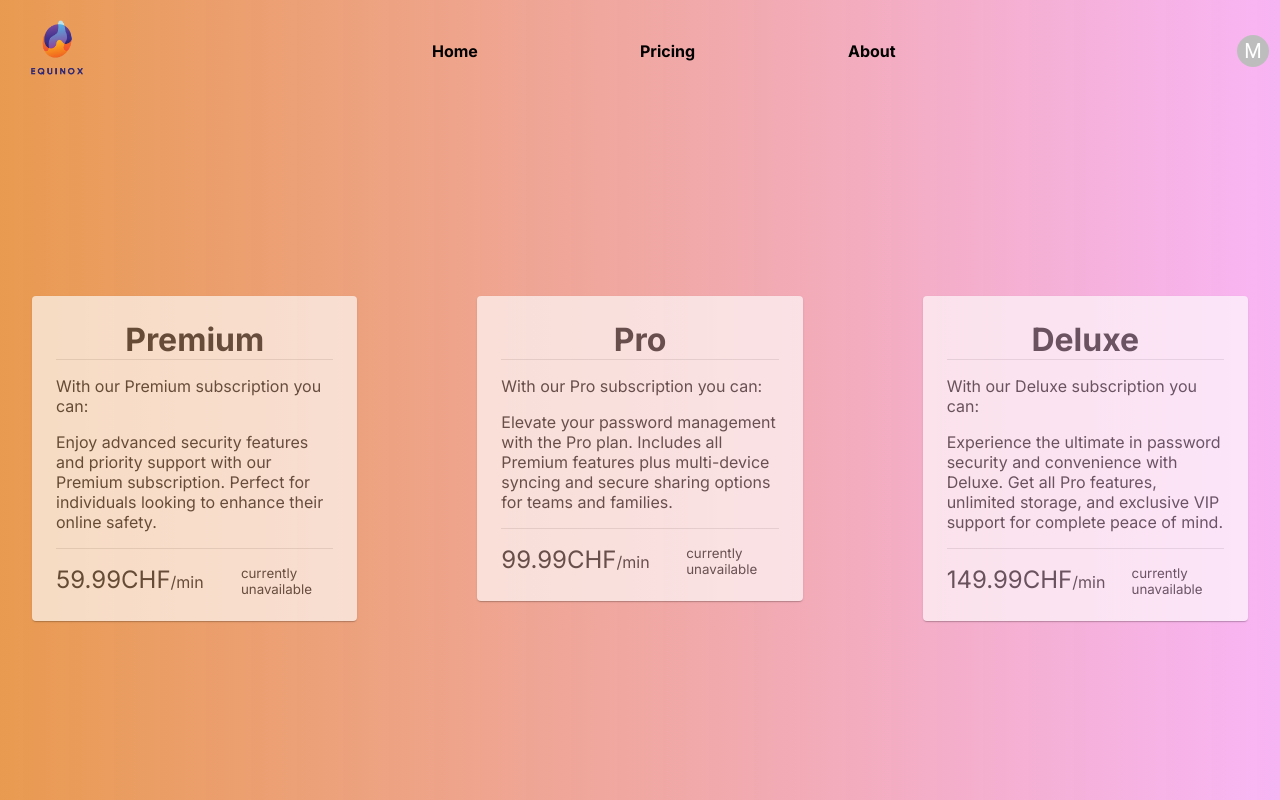
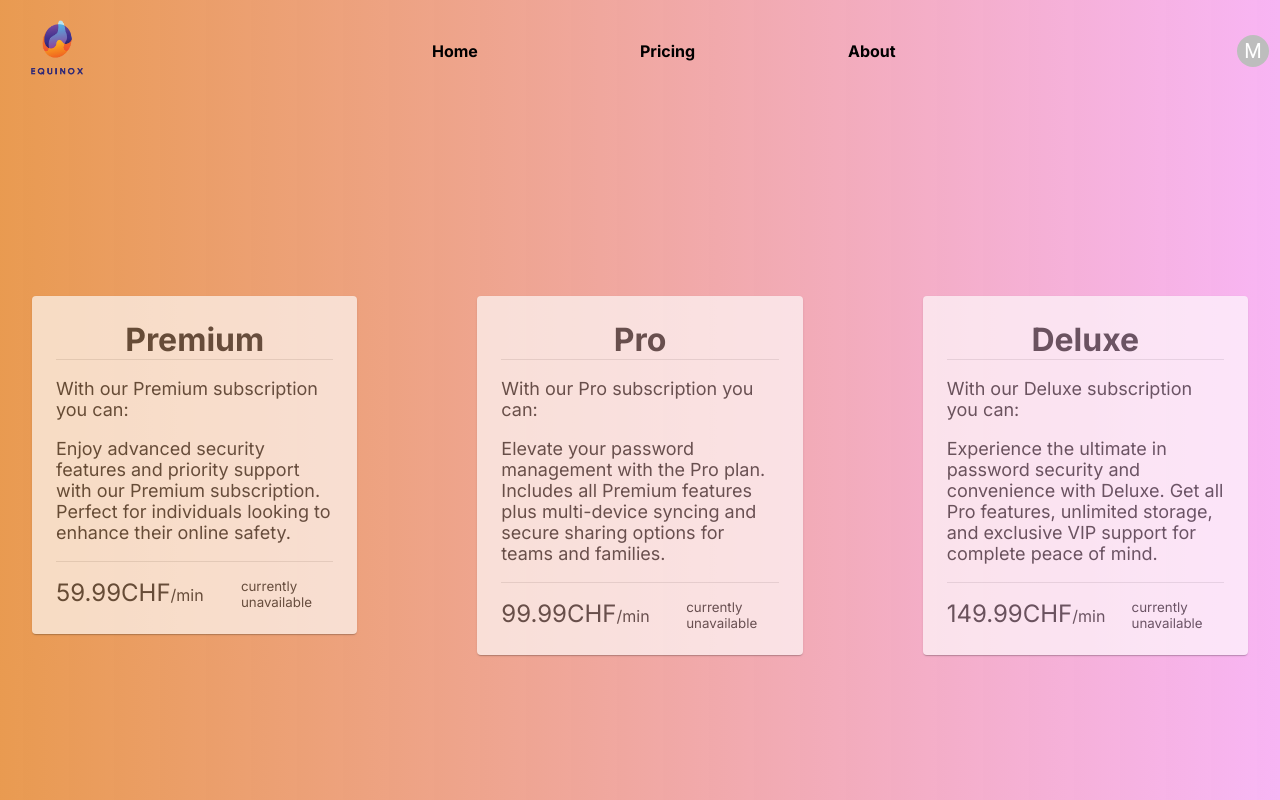
Before and after one commit to kokocyber/ctx-vault, a Next.js app: page /pricing in a window 1280 px wide. Built offline with nearby package versions, Linux system fonts and the light colour scheme.

Commit message:
fix: made desc bigger in pricing

```diff
--- a/src/app/(components)/PricingPaper.js
+++ b/src/app/(components)/PricingPaper.js
@@ -29,10 +29,10 @@ export default function PricingPaper(props) {
         >
             <div className="title">{title}</div>
             <Divider />
-            <p>
+            <p className='description'>
                 With our {title} subscription you can:
             </p>
-            <p>
+            <p className='description'>
                 {description}
             </p>
             <Divider />
--- a/src/app/(components)/page.models.css
+++ b/src/app/(components)/page.models.css
@@ -13,6 +13,10 @@
     font-size: x-large;
 }
 
+.description {
+    font-size: large;
+}
+
 .small {
     font-size: smaller;
 }
```
